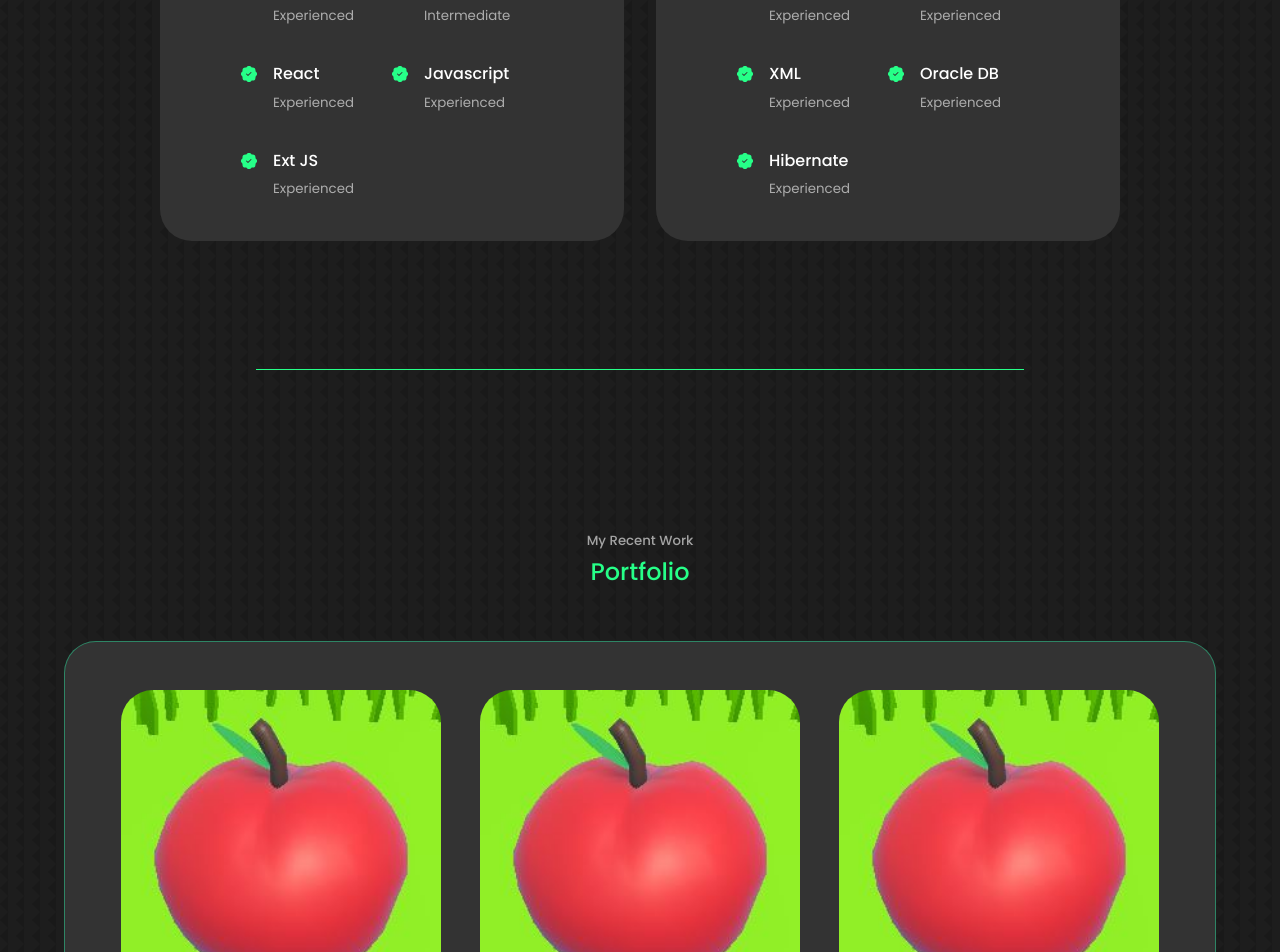
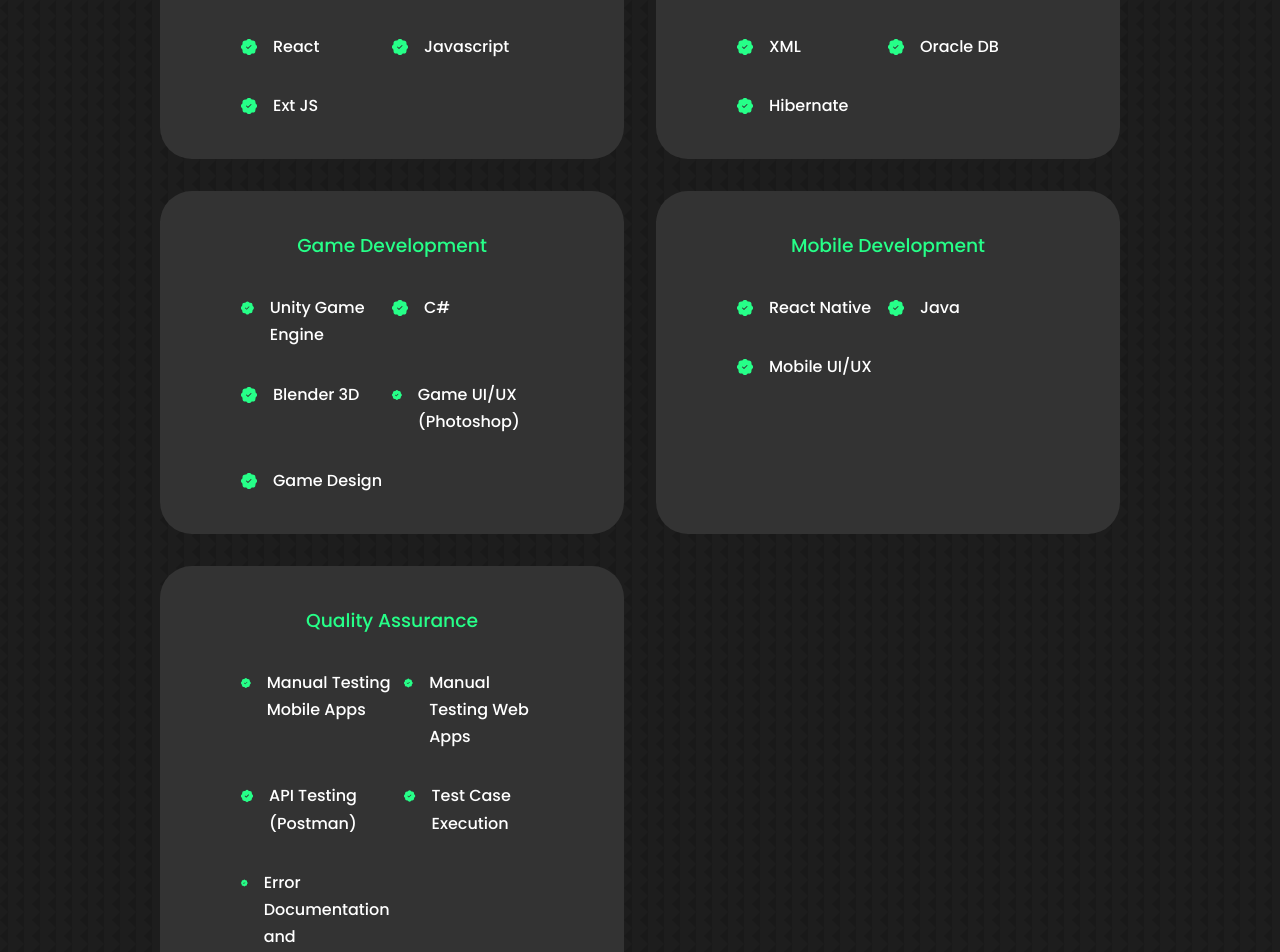
Before and after one commit to MariosKampouris/portfolioProject, a React (Create React App) app: page / in a window 1280 px wide. Shown: the part 2320-3272 px from the top of the page. Built offline with nearby package versions, Linux system fonts and the light colour scheme.

Commit message:
Update Experience Section

```diff
--- a/src/components/experience/Experience.jsx
+++ b/src/components/experience/Experience.jsx
@@ -18,35 +18,35 @@
               <BsPatchCheckFill className='experience__details-icon'/>
               <div>
                 <h4>HTML</h4>
-                <small className='text-light'>Experienced</small>
+                <small className='text-light'></small>
               </div>
             </article>
             <article className='experience__details'>
               <BsPatchCheckFill className='experience__details-icon'/>
               <div>
                 <h4>CSS</h4>
-                <small className='text-light'>Intermediate</small>
+                <small className='text-light'></small>
               </div>
             </article>
             <article className='experience__details'>
               <BsPatchCheckFill className='experience__details-icon'/>
               <div>
                 <h4>React</h4>
-                <small className='text-light'>Experienced</small>
+                <small className='text-light'></small>
               </div>
             </article>
             <article className='experience__details'>
               <BsPatchCheckFill className='experience__details-icon'/>
               <div>
                 <h4>Javascript</h4>
-                <small className='text-light'>Experienced</small>
+                <small className='text-light'></small>
               </div>
             </article>
             <article className='experience__details'>
               <BsPatchCheckFill className='experience__details-icon'/>
               <div>
                 <h4>Ext JS</h4>
-                <small className='text-light'>Experienced</small>
+                <small className='text-light'></small>
               </div>
             </article>
           </div>
@@ -59,35 +59,144 @@
               <BsPatchCheckFill className='experience__details-icon'/>
               <div>
                 <h4>Node JS</h4>
-                <small className='text-light'>Experienced</small>
+                <small className='text-light'></small>
               </div>
             </article>
             <article className='experience__details'>
               <BsPatchCheckFill className='experience__details-icon'/>
               <div>
                 <h4>Java</h4>
-                <small className='text-light'>Experienced</small>
+                <small className='text-light'></small>
               </div>
             </article>
             <article className='experience__details'>
               <BsPatchCheckFill className='experience__details-icon'/>
               <div>
                 <h4>XML</h4>
-                <small className='text-light'>Experienced</small>
+                <small className='text-light'></small>
               </div>
             </article>
             <article className='experience__details'>
               <BsPatchCheckFill className='experience__details-icon'/>
               <div>
                 <h4>Oracle DB</h4>
-                <small className='text-light'>Experienced</small>
+                <small className='text-light'></small>
               </div>
             </article>
             <article className='experience__details'>
               <BsPatchCheckFill className='experience__details-icon'/>
               <div>
                 <h4>Hibernate</h4>
-                <small className='text-light'>Experienced</small>
+                <small className='text-light'></small>
+              </div>
+            </article>
+          </div>
+        </div>
+        {/*GAME DEVELOPMENT*/}
+        <div className='experience__backend'>
+          <h3>Game Development</h3>
+          <div className='experience__content'>
+            <article className='experience__details'>
+              <BsPatchCheckFill className='experience__details-icon'/>
+              <div>
+                <h4>Unity Game Engine</h4>
+                <small className='text-light'></small>
+              </div>
+            </article>
+            <article className='experience__details'>
+              <BsPatchCheckFill className='experience__details-icon'/>
+              <div>
+                <h4>C#</h4>
+                <small className='text-light'></small>
+              </div>
+            </article>
+            <article className='experience__details'>
+              <BsPatchCheckFill className='experience__details-icon'/>
+              <div>
+                <h4>Blender 3D</h4>
+                <small className='text-light'></small>
+              </div>
+            </article>
+            <article className='experience__details'>
+              <BsPatchCheckFill className='experience__details-icon'/>
+              <div>
+                <h4>Game UI/UX (Photoshop)</h4>
+                <small className='text-light'></small>
+              </div>
+            </article>
+            <article className='experience__details'>
+              <BsPatchCheckFill className='experience__details-icon'/>
+              <div>
+                <h4>Game Design</h4>
+                <small className='text-light'></small>
+              </div>
+            </article>
+          </div>
+        </div>
+        {/*MOBILE DEVELOPMENT*/}
+        <div className='experience__backend'>
+          <h3>Mobile Development</h3>
+          <div className='experience__content'>
+            <article className='experience__details'>
+              <BsPatchCheckFill className='experience__details-icon'/>
+              <div>
+                <h4>React Native</h4>
+                <small className='text-light'></small>
+              </div>
+            </article>
+            <article className='experience__details'>
+              <BsPatchCheckFill className='experience__details-icon'/>
+              <div>
+                <h4>Java</h4>
+                <small className='text-light'></small>
+              </div>
+            </article>
+            <article className='experience__details'>
+              <BsPatchCheckFill className='experience__details-icon'/>
+              <div>
+                <h4>Mobile UI/UX</h4>
+                <small className='text-light'></small>
+              </div>
+            </article>
+          </div>
+        </div>
+        {/*QUALITY ASSURANCE*/}
+        <div className='experience__backend'>
+          <h3>Quality Assurance</h3>
+          <div className='experience__content'>
+            <article className='experience__details'>
+              <BsPatchCheckFill className='experience__details-icon'/>
+              <div>
+                <h4>Manual Testing Mobile Apps</h4>
+                <small className='text-light'></small>
+              </div>
+            </article>
+            <article className='experience__details'>
+              <BsPatchCheckFill className='experience__details-icon'/>
+              <div>
+                <h4>Manual Testing Web Apps</h4>
+                <small className='text-light'></small>
+              </div>
+            </article>
+            <article className='experience__details'>
+              <BsPatchCheckFill className='experience__details-icon'/>
+              <div>
+                <h4>API Testing (Postman)</h4>
+                <small className='text-light'></small>
+              </div>
+            </article>
+            <article className='experience__details'>
+              <BsPatchCheckFill className='experience__details-icon'/>
+              <div>
+                <h4>Test Case Execution</h4>
+                <small className='text-light'></small>
+              </div>
+            </article>
+            <article className='experience__details'>
+              <BsPatchCheckFill className='experience__details-icon'/>
+              <div>
+                <h4>Error Documentation and Troubleshooting</h4>
+                <small className='text-light'></small>
               </div>
             </article>
           </div>
```
